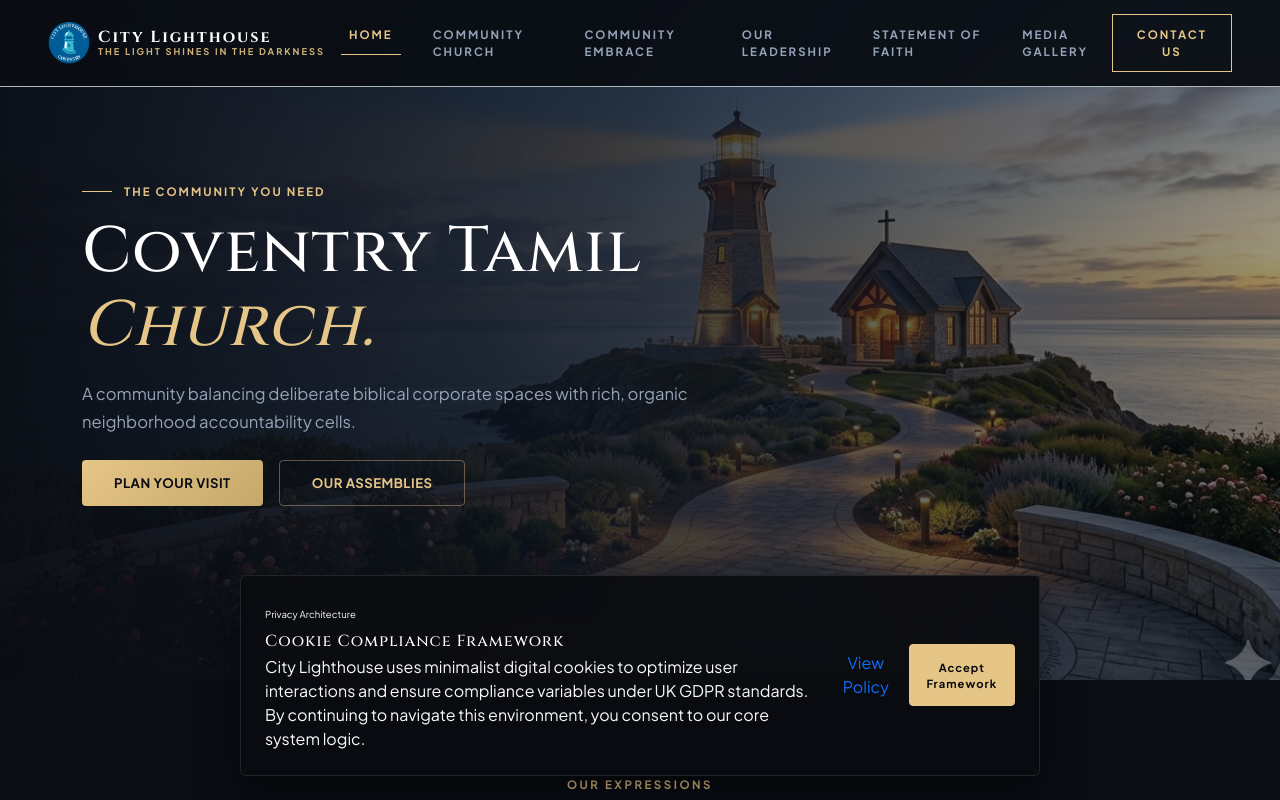
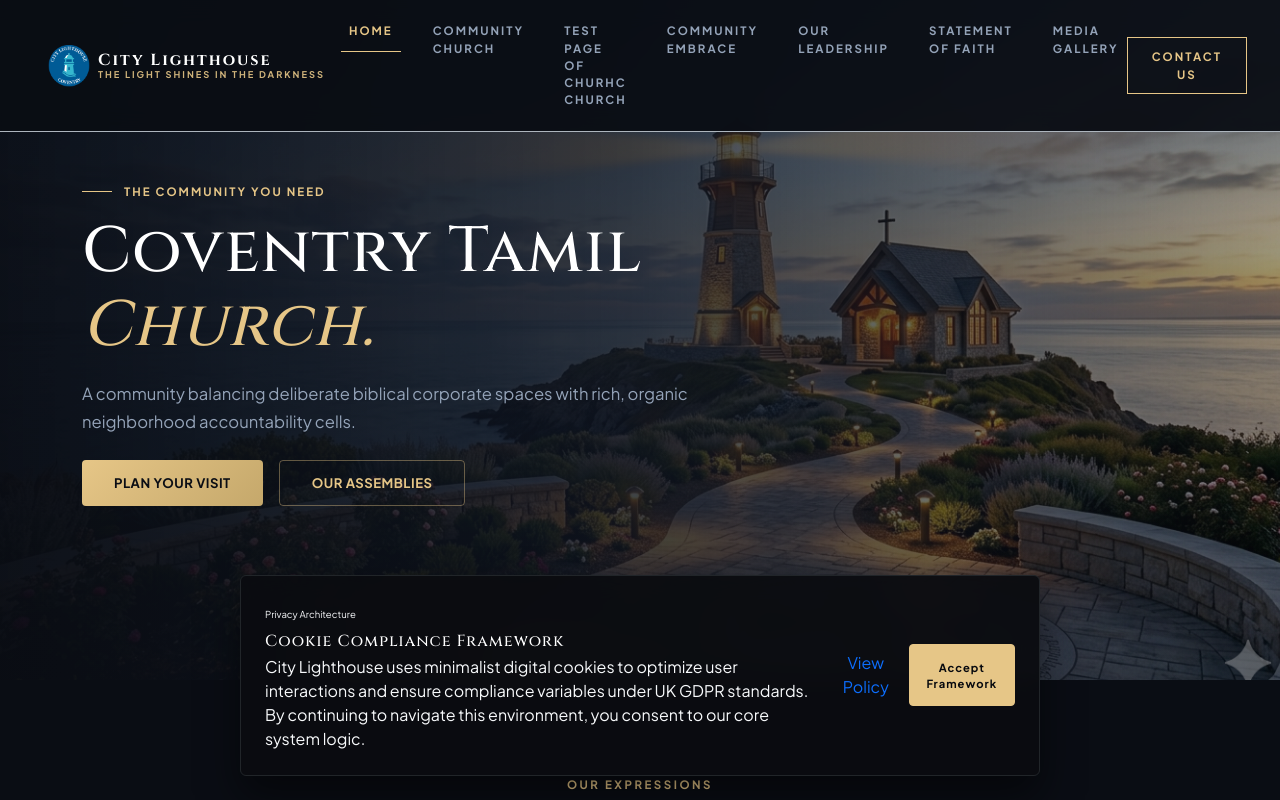
Before and after one commit to jeromSanjeevan/citylighthouse, an Angular app: page /#/ in a window 1280 px wide. Shown: the top 800 px of the page. Built offline with nearby package versions, Linux system fonts and the light colour scheme.

Commit message:
Update navbar.html

```diff
--- a/src/app/components/navbar/navbar.html
+++ b/src/app/components/navbar/navbar.html
@@ -34,6 +34,10 @@
           <a class="nav-link text-uppercase-tracking" routerLink="/community-church" routerLinkActive="active">Community
             Church</a>
         </li>
+             <li class="nav-item">
+          <a class="nav-link text-uppercase-tracking" routerLink="/community-church" routerLinkActive="active">Test Page of CHurhc
+            Church</a>
+        </li>
         <li class="nav-item">
           <a class="nav-link text-uppercase-tracking" routerLink="/community-embrace"
             routerLinkActive="active">Community Embrace</a>
```
